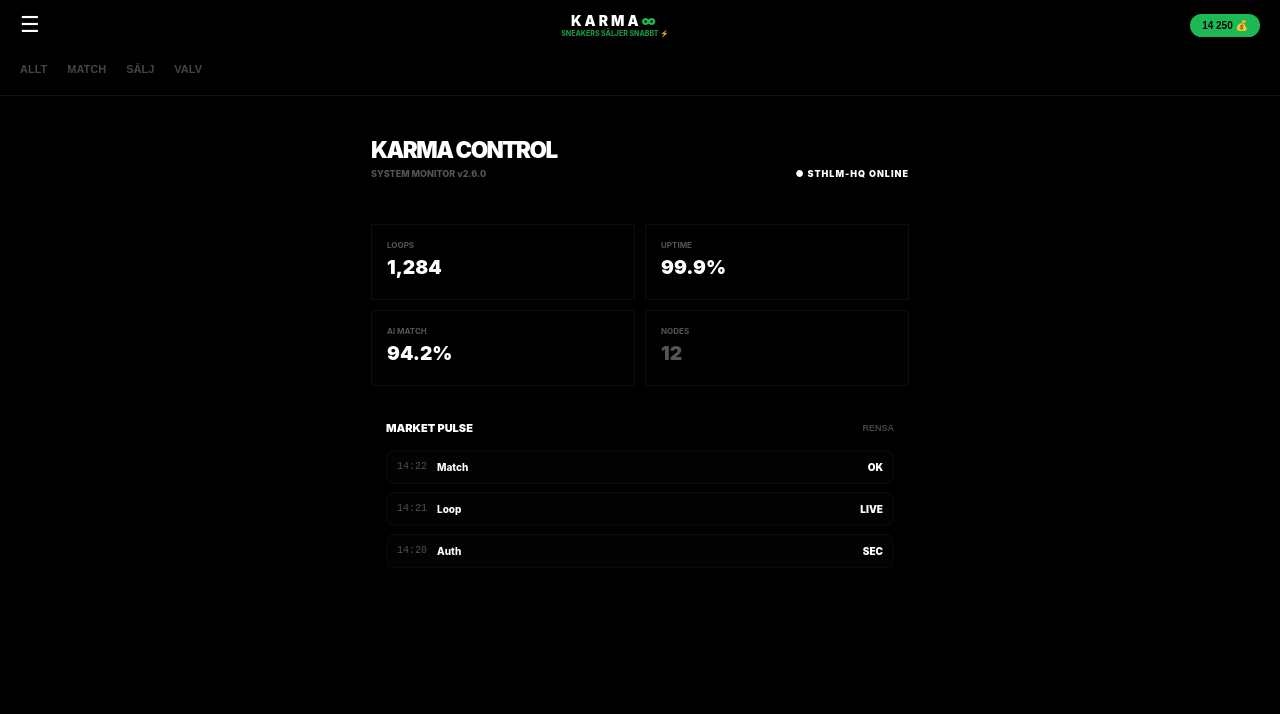
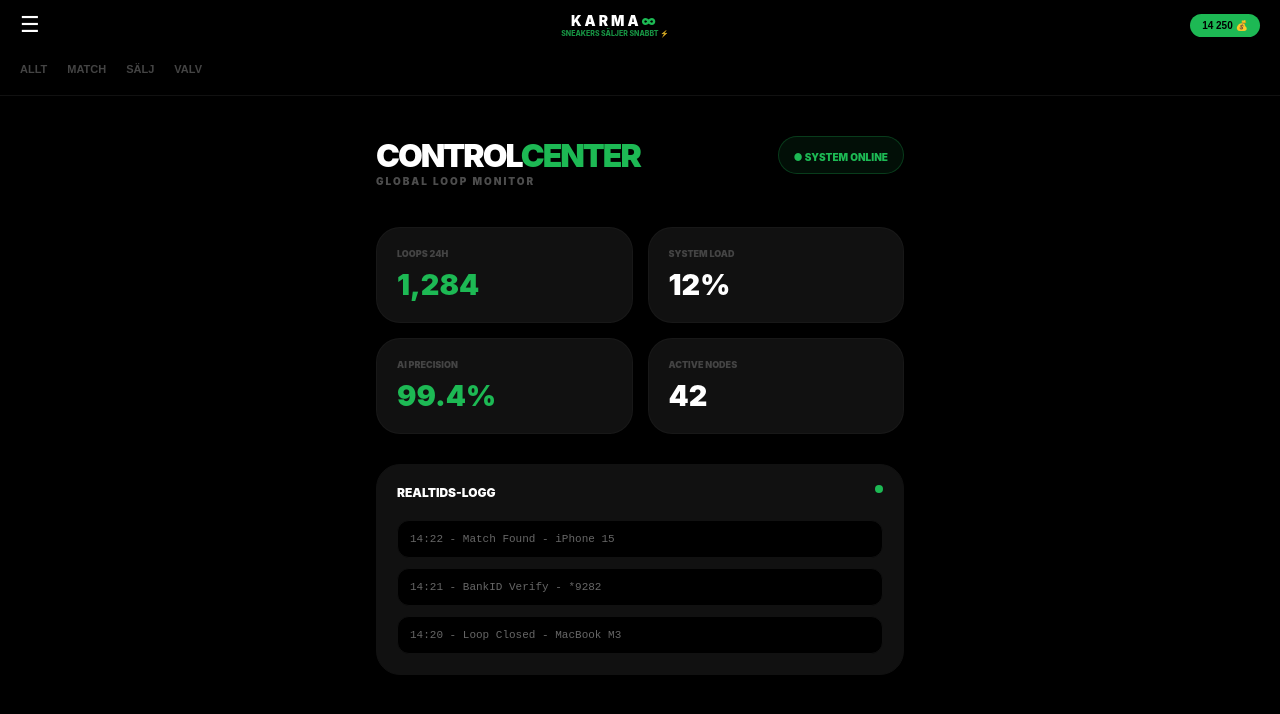
Before and after one commit to gascheckking/marketbeg-appGem, a Next.js app: page /admin in a window 1280 px wide. Shown: the top 714 px of the page. Built offline with nearby package versions, Linux system fonts and the light colour scheme.

Commit message:
Update page.tsx

```diff
--- a/app/admin/page.tsx
+++ b/app/admin/page.tsx
@@ -3,62 +3,56 @@
 import React from 'react';
 
 export default function AdminPage() {
+  const stats = [
+    { label: 'LOOPS 24H', val: '1,284', color: '#1DB954' },
+    { label: 'SYSTEM LOAD', val: '12%', color: '#fff' },
+    { label: 'AI PRECISION', val: '99.4%', color: '#1DB954' },
+    { label: 'ACTIVE NODES', val: '42', color: '#fff' }
+  ];
+
   return (
-    <div style={{ background: 'var(--bg-deep)', minHeight: '100vh', color: '#fff', padding: '20px 15px' }}>
-      <div style={{ maxWidth: '600px', margin: '0 auto' }}>
-        <header style={{ marginBottom: '30px', borderBottom: '1px solid var(--border)', paddingBottom: '15px' }}>
-          <h1 style={{ fontSize: '1.4rem', fontWeight: 900, letterSpacing: '-1.5px', margin: 0 }}>
-            KARMA <span style={{ color: 'var(--neon-purple)' }}>CONTROL</span>
+    <div className="page-wrapper" style={{ background: '#000', minHeight: '100vh', padding: '20px' }}>
+      <header style={{ marginBottom: '40px' }}>
+        <div style={{ display: 'flex', justifyContent: 'space-between', alignItems: 'flex-start' }}>
+          <div>
+            <h1 style={{ fontSize: '2rem', fontWeight: 900, letterSpacing: '-2px', color: '#fff' }}>
+              CONTROL<span style={{ color: '#1DB954' }}>CENTER</span>
             </h1>
-          <div style={{ display: 'flex', justifyContent: 'space-between', alignItems: 'center', marginTop: '5px' }}>
-            <p style={{ fontSize: '9px', color: '#555', fontWeight: 800 }}>SYSTEM MONITOR v2.6.0</p>
-            <span style={{ color: 'var(--neon-mint)', fontWeight: 900, fontSize: '9px', letterSpacing: '1px' }}>● STHLM-HQ ONLINE</span>
+            <p style={{ fontSize: '10px', fontWeight: 900, opacity: 0.3, letterSpacing: '2px' }}>GLOBAL LOOP MONITOR</p>
+          </div>
+          <div style={{ background: '#1DB95415', padding: '8px 15px', borderRadius: '30px', border: '1px solid #1DB95444' }}>
+            <span style={{ color: '#1DB954', fontWeight: 900, fontSize: '10px' }}>● SYSTEM ONLINE</span>
+          </div>
         </div>
       </header>
 
-        {/* Stats Grid - 2 kolumner för mobilen */}
-        <div style={{ display: 'grid', gridTemplateColumns: '1fr 1fr', gap: '10px', marginBottom: '20px' }}>
-          {[
-            { label: 'Loops', val: '1,284', color: 'var(--neon-mint)' },
-            { label: 'Uptime', val: '99.9%', color: 'var(--neon-purple)' },
-            { label: 'AI Match', val: '94.2%', color: '#fff' },
-            { label: 'Nodes', val: '12', color: '#555' }
-          ].map((s, i) => (
-            <div key={i} className="glass-card" style={{ padding: '15px', border: '1px solid rgba(255,255,255,0.05)' }}>
-              <h3 style={{ fontSize: '8px', color: '#555', textTransform: 'uppercase', margin: 0 }}>{s.label}</h3>
-              <p style={{ fontSize: '1.2rem', fontWeight: 900, margin: '5px 0', color: s.color }}>{s.val}</p>
+      <div style={{ display: 'grid', gridTemplateColumns: '1fr 1fr', gap: '15px', marginBottom: '30px' }}>
+        {stats.map((s, i) => (
+          <div key={i} style={{ background: '#111', padding: '20px', borderRadius: '24px', border: '1px solid rgba(255,255,255,0.03)' }}>
+            <h3 style={{ fontSize: '9px', color: '#444', fontWeight: 900, marginBottom: '8px' }}>{s.label}</h3>
+            <p style={{ fontSize: '1.8rem', fontWeight: 900, color: s.color, margin: 0 }}>{s.val}</p>
           </div>
         ))}
       </div>
 
-        {/* Market Pulse Log */}
-        <div className="glass-card" style={{ padding: '15px', borderRadius: '16px' }}>
-          <div style={{ display: 'flex', justifyContent: 'space-between', alignItems: 'center', marginBottom: '15px' }}>
-            <h2 style={{ fontSize: '11px', fontWeight: 900, margin: 0 }}>MARKET PULSE</h2>
-            <button style={{ background: 'none', border: 'none', color: '#444', fontSize: '9px', fontWeight: 800 }}>RENSA</button>
+      <div style={{ background: '#111', borderRadius: '24px', padding: '20px', border: '1px solid #111' }}>
+        <div style={{ display: 'flex', justifyContent: 'space-between', marginBottom: '20px' }}>
+          <h2 style={{ fontSize: '12px', fontWeight: 900 }}>REALTIDS-LOGG</h2>
+          <div style={{ width: '8px', height: '8px', background: '#1DB954', borderRadius: '50%' }}></div>
         </div>
 
-          <div style={{ display: 'grid', gap: '8px' }}>
-            {[
-              { time: '14:22', event: 'Match', detail: 'iPhone 15 Pro', status: 'OK' },
-              { time: '14:21', event: 'Loop', detail: 'MacBook M3', status: 'LIVE' },
-              { time: '14:20', event: 'Auth', detail: 'BankID Verify', status: 'SEC' },
-            ].map((log, i) => (
+        <div style={{ display: 'grid', gap: '10px' }}>
+          {['14:22 - Match Found - iPhone 15', '14:21 - BankID Verify - *9282', '14:20 - Loop Closed - MacBook M3'].map((log, i) => (
             <div key={i} style={{
-                display: 'flex', justifyContent: 'space-between', padding: '10px',
-                background: 'rgba(255,255,255,0.01)', borderRadius: '8px', border: '1px solid rgba(255,255,255,0.03)',
-                fontSize: '10px', alignItems: 'center'
+              padding: '12px', background: '#000', borderRadius: '12px',
+              fontSize: '11px', color: '#666', fontFamily: 'monospace',
+              border: '1px solid #111'
             }}>
-                <div style={{ display: 'flex', gap: '10px' }}>
-                  <span style={{ opacity: 0.3, fontFamily: 'monospace' }}>{log.time}</span>
-                  <span style={{ fontWeight: 800 }}>{log.event}</span>
-                </div>
-                <span style={{ color: i === 1 ? 'var(--neon-purple)' : 'var(--neon-mint)', fontWeight: 900 }}>{log.status}</span>
+              {log}
             </div>
           ))}
         </div>
       </div>
     </div>
-    </div>
   );
 }
```
Lines whose indentation alone changed are shown as unchanged.
